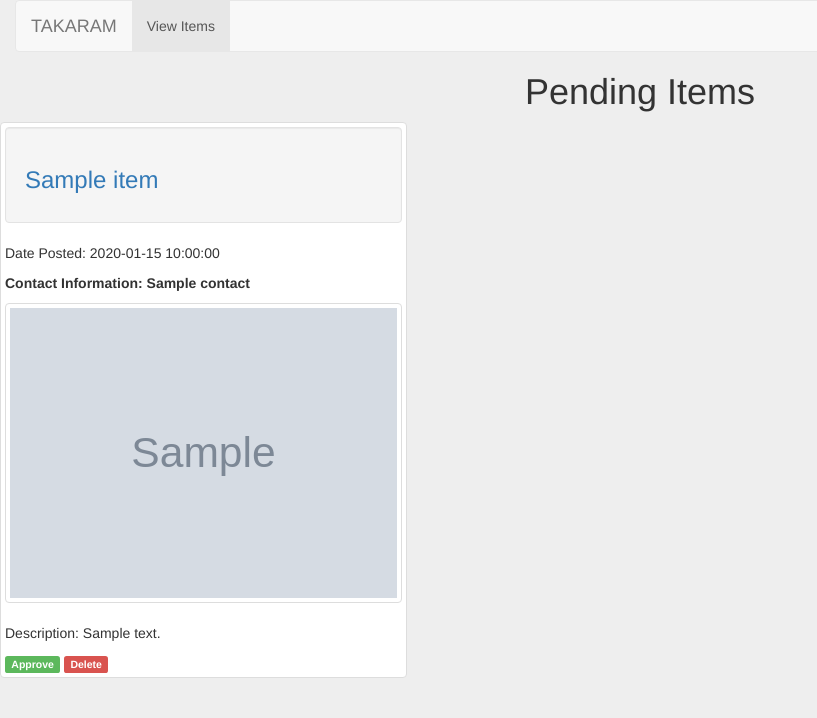
After one commit to ibrahimokdadov/takaramOS, a Flask app: template src/templates/admin/pending_items.html in a window 1280 px wide. The commit adds this page. Shown: the top 718 px of the page, without its empty margins (0-817 px from the left). Run offline with Flask 2, Linux system fonts and the light colour scheme; the template is opened without the code that fills it: most values are stand-ins (such as "Sample title", 1, 10 or a date in 2020); grey boxes marked "Sample" are stand-in pictures; some libraries are stand-ins or nearby versions.

Commit message:
added approval center and .gitignore - Added approval template and view as well as admin folder - Added gitingore and added idea folder - Added update method to item (taked item_id) sends query, {$set: {query}}

```diff
--- a/src/app.py
+++ b/src/app.py
@@ -142,6 +142,24 @@ def delete_item(item_id):
         return render_template("login.html", message="You must be logged-in to remove items.")
 
 
+@app.route('/admin/pending/items')
+def pending_items():
+    items = Item.get_pending_items()
+    return render_template("admin/pending_items.html", items=items)
+
+
+@app.route('/user/items/approve/<string:item_id>')
+def approve_item(item_id):
+    if session.get('email') is not None:
+        item = Item.get_item_by_id(item_id)
+        if item is not None:
+            Item.update_item(item_id)
+            return make_response(pending_items())
+        return make_response(pending_items())
+    else:
+        return render_template("login.html", message="You must be logged-in to remove items.")
+
+
 @app.route('/logout')
 def logout():
     session['email'] = None
--- a/src/models/items/item.py
+++ b/src/models/items/item.py
@@ -9,15 +9,16 @@ __author__ = 'ibininja'
 
 
 class Item(object):
-    def __init__(self, title, description, image_url, contact, user_id, _id=None, date_posted=datetime.datetime.utcnow()):
+    def __init__(self, title, description, image_url, contact, user_id, approved=False, _id=None,
+                 date_posted=datetime.datetime.utcnow()):
         self.title = title
         self.description = description
         self.image_url = image_url
         self.date_posted = date_posted
         self.contact = contact
         self.user_id = user_id
+        self.approved = approved
         self._id = uuid.uuid4().hex if _id is None else _id
-
 
     def json(self):
         return {
@@ -27,6 +28,7 @@ class Item(object):
             "date_posted": self.date_posted,
             "contact": self.contact,
             "user_id": self.user_id,
+            "approved": self.approved,
             "_id": self._id,
 
         }
@@ -52,6 +54,15 @@ class Item(object):
         if items is not None:
             return [cls(**item) for item in items]
 
+    @classmethod
+    def get_pending_items(cls):
+        items = Database.find(ItemConstants.COLLECTION, {"approved": False})
+        if items is not None:
+            return [cls(**item) for item in items]
 
     def remove_item(self):
-        Database.remove(ItemConstants.COLLECTION, {"_id":self._id})
+        Database.remove(ItemConstants.COLLECTION, {"_id": self._id})
+
+    @staticmethod
+    def update_item(item_id):
+        Database.update_one(ItemConstants.COLLECTION, {"_id": item_id}, {"$set": {"approved": True}})
--- /dev/null
+++ b/src/templates/admin/__init__.py
@@ -0,0 +1 @@
+__author__ = 'ibininja'
--- /dev/null
+++ b/src/templates/admin/pending_items.html
@@ -0,0 +1,32 @@
+{% extends "base.html" %}
+{% block content %}
+<div class="container form-width">
+    <h1 class="text-center"> Pending Items </h1>
+    {% if message is defined %}
+    <h4 class="text-center"><span class="label label-danger">{{ message }}</span></h4>
+    {% endif %}
+
+</div>
+<div class="row">
+    {% if items|length > 0 %}
+    {% for item in items | sort(True, attribute='date_posted') %}
+    <div class="col-sm-6 col-md-4">
+        <div class="thumbnail">
+            <div class="well">
+                <a href="/user/items/detail/{{item._id}}"><h3>{{ item.title }}</h3></a>
+            </div>
+            <p>Date Posted: {{ item.date_posted }}</p>
+            <p><b>Contact Information: {{ item.contact }}</b></p>
+            <img class="thumbnail img-rounded" src="{{ url_for('static', filename='{}'.format( item.image_url)) }}">
+            <p>Description: {{ item.description }}</p>
+            <a class="label label-success" href="/user/items/approve/{{item._id}}">Approve</a>
+            <a class="label label-danger" href="/user/items/delete/{{item._id}}">Delete</a>
+        </div>
+        <hr>
+    </div>
+    {% endfor %}
+    {% else %}
+    <h4>It is like a desert in here. No pending Items</h4>
+    {% endif %}
+</div>
+{% endblock %}
--- a/src/templates/item_details.html
+++ b/src/templates/item_details.html
@@ -10,7 +10,7 @@
     <p>Contact: {{ item.contact }}</p>
 
     <a class="thumbnail" href="#">
-        <p>Image URL: {{ item.image_url }}</p>
+
         <img class="img-rounded" src="{{ url_for('static', filename='{}'.format( item.image_url)) }}">
     </a>
 
```
Also changed, not shown: 1 other file.
